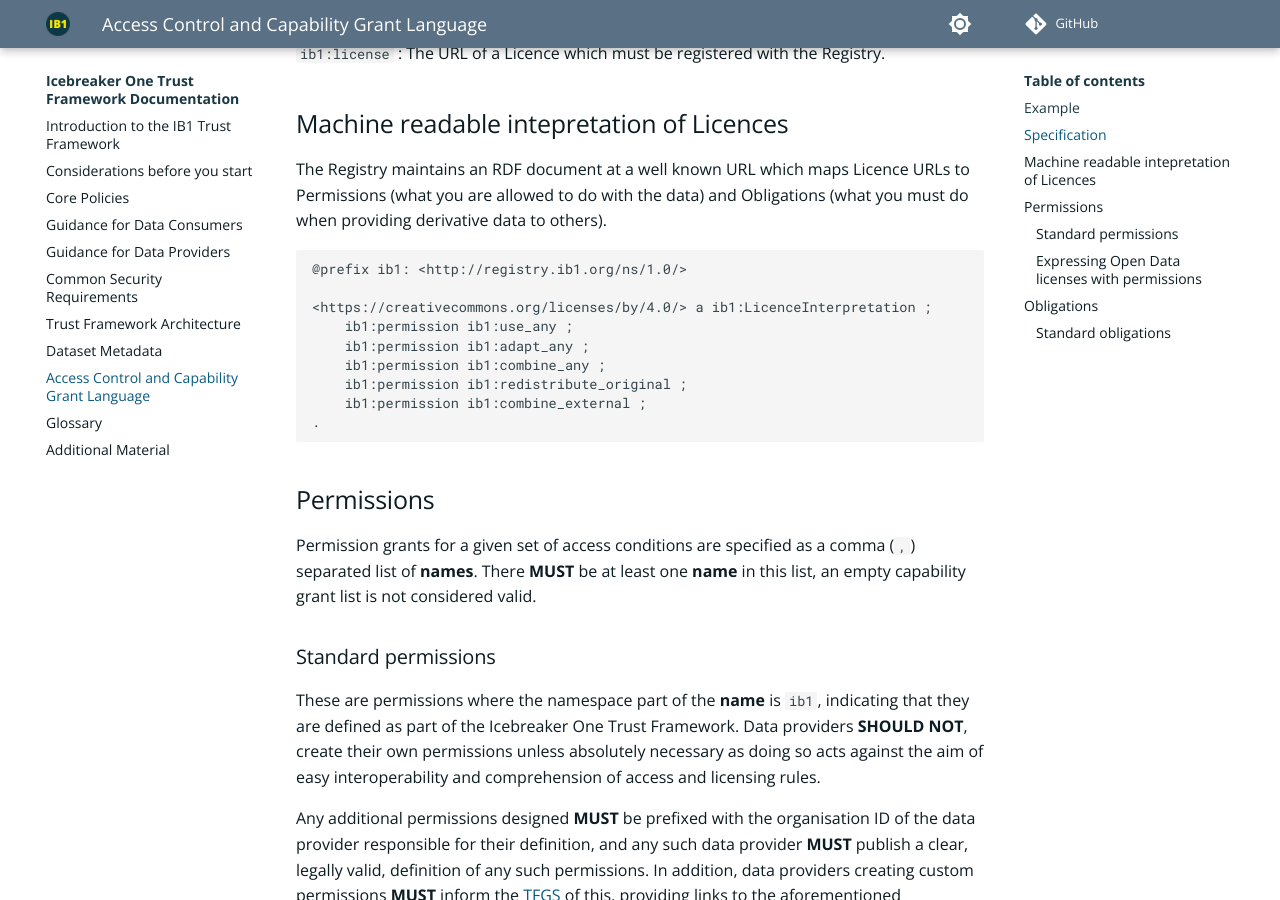
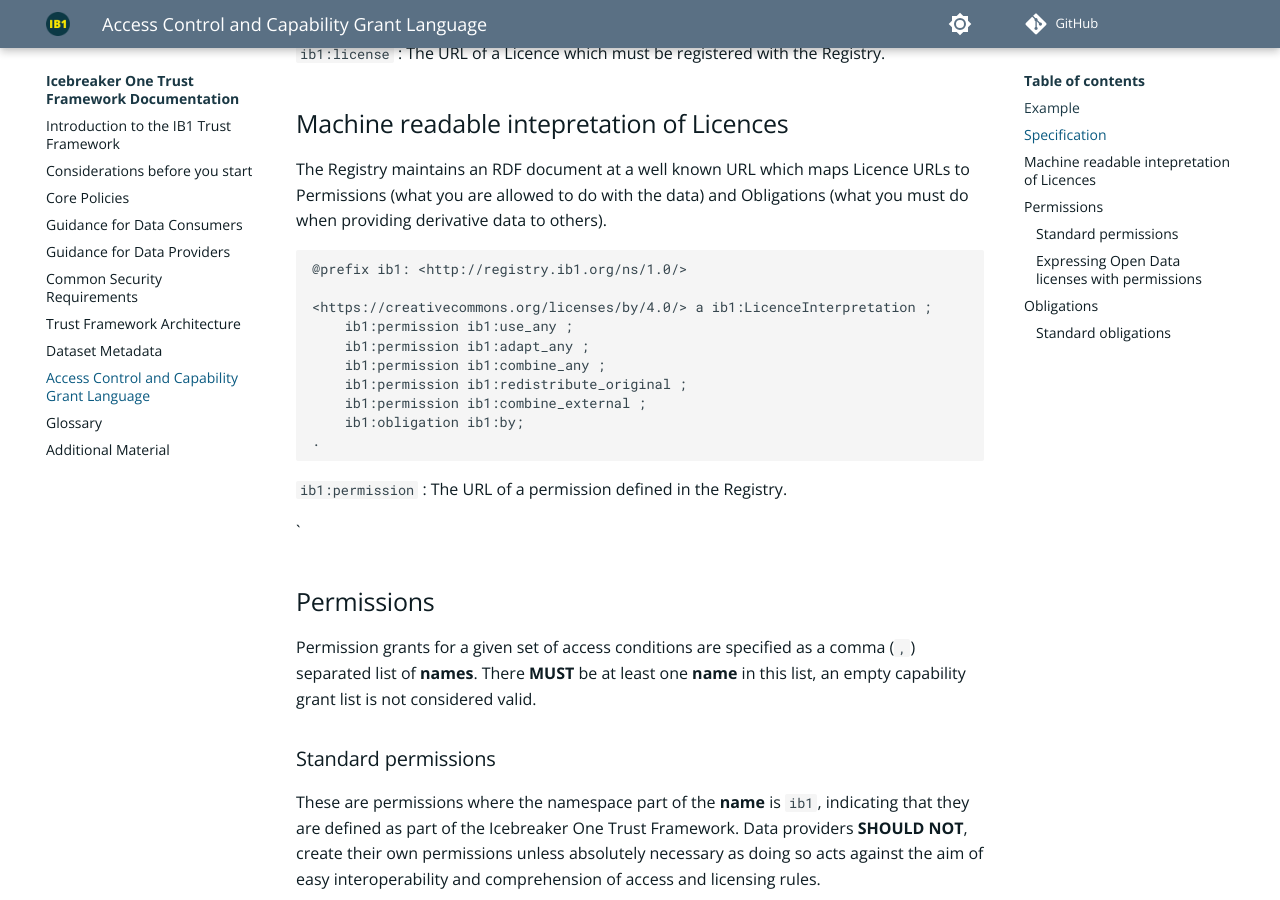
Before and after one commit to icebreakerone/ib1-technical-docs, an MkDocs documentation site: the page built from docs/access_control_specification.md, in a window 1280 px wide and 900 px high, scrolled down 1095 px. Built offline with MkDocs 1.6.1 and Material for MkDocs 9.7.7, drawn with Linux system fonts in a browser that asks for light colours; plug-ins that fetch from the network failed and are left out; comment, search, counter and statistics services are not loaded; the version menu is left out; some of the changed lines change nothing that is shown.

Commit message:
docs/access_control_specification.md updated from https://stackedit.net/

````diff
--- a/docs/access_control_specification.md
+++ b/docs/access_control_specification.md
@@ -52,8 +52,14 @@ The Registry maintains an RDF document at a well known URL which maps Licence UR
 	ib1:permission ib1:combine_any ;
 	ib1:permission ib1:redistribute_original ;
 	ib1:permission ib1:combine_external ;
+	ib1:obligation ib1:by;
 .
 ```
+
+`ib1:permission`
+: The URL of a permission defined in the Registry.
+
+`
 
 
 ## Permissions
@@ -164,7 +170,7 @@ Obligations are constraints on what the data consumer can do with the data, rest
 
 **NOTE**: Two additional common constraints in existing (mostly open) licenses are NonCommercial and NoDerivatives. These are explicitly not included here as it is possible to express this through the access conditions (i.e. rather than declaring that a data set is only available for non-commercial usage it is better to say that only non-commercial entities may access it). This is not quite equivalent, but simpler and better defined than the relative minefield of defining ‘non commercial use’.
 <!--stackedit_data:
-eyJoaXN0b3J5IjpbMTAxNTkzODAzLC0yMTMzOTc5NDYzLC03ND
-ExMzYwOTAsOTM1MDgzNzQ3LC05NjkzMDEyNTAsMTE3NjE5MDkw
-MSwtMTk2OTEzODgyMl19
+eyJoaXN0b3J5IjpbLTE3MTcxMDc2ODksLTIxMzM5Nzk0NjMsLT
+c0MTEzNjA5MCw5MzUwODM3NDcsLTk2OTMwMTI1MCwxMTc2MTkw
+OTAxLC0xOTY5MTM4ODIyXX0=
 -->
````
